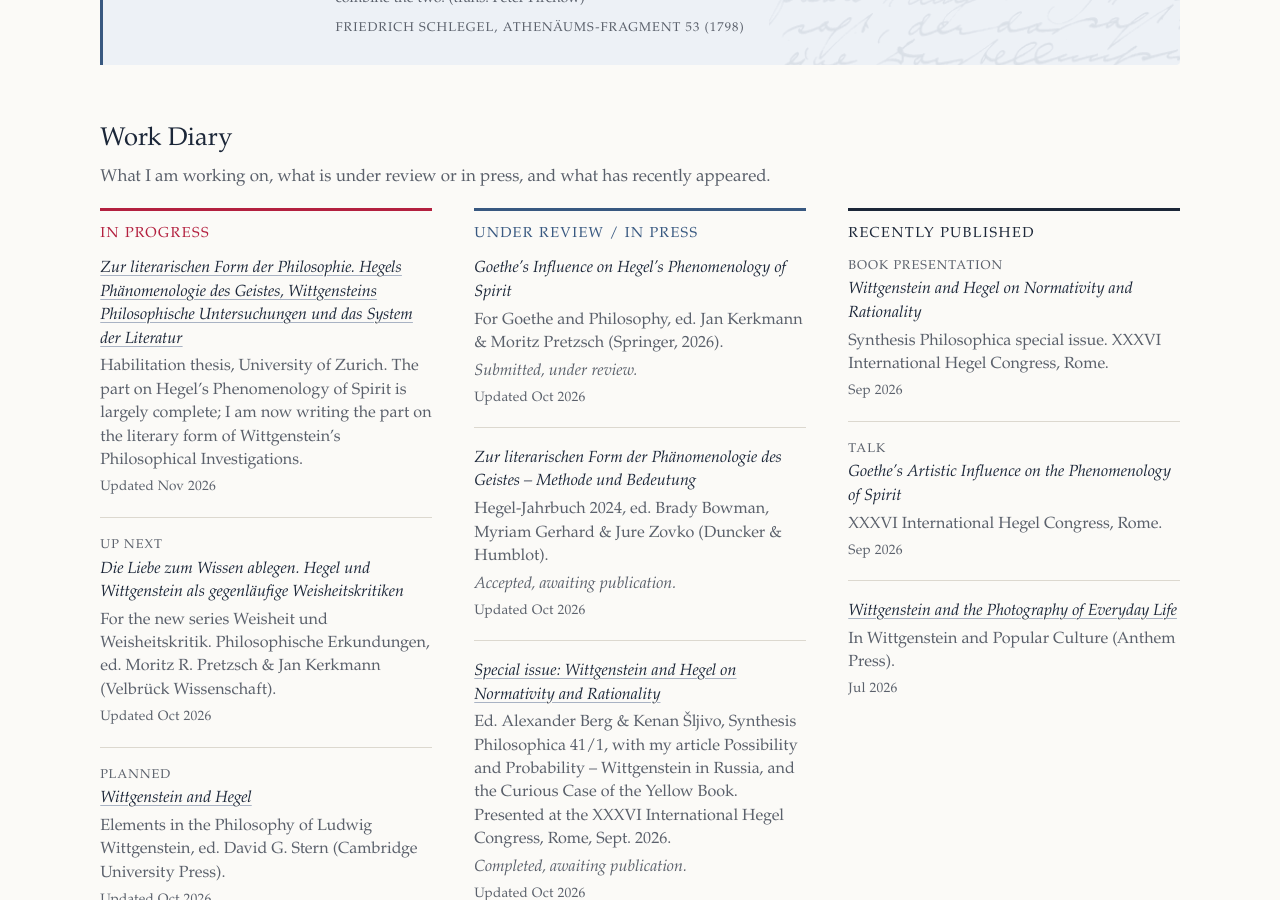
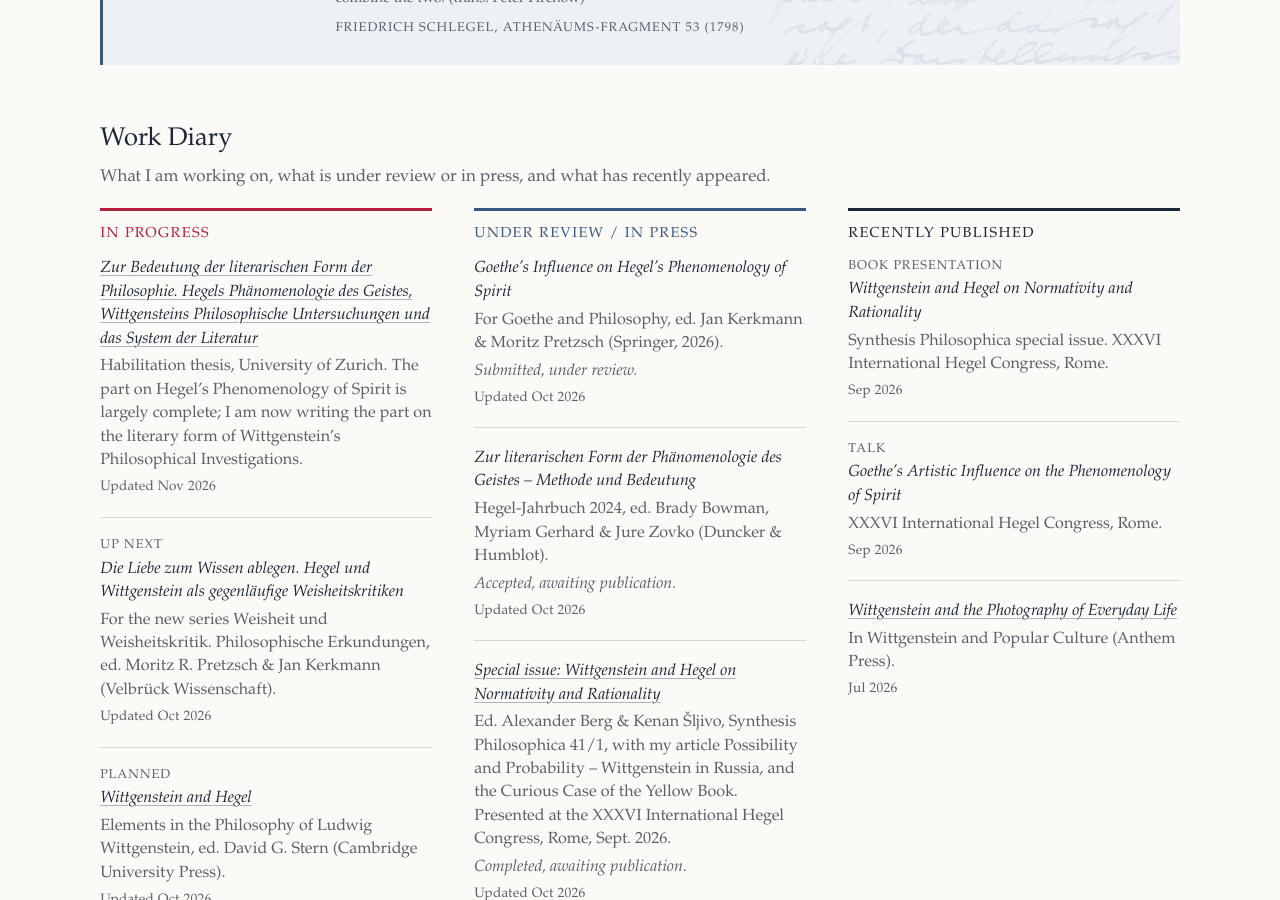
Before and after one commit to dralexanderberg/website, a Jekyll site: the page built from index.html, in a window 1280 px wide and 900 px high, scrolled down 959 px. Built offline with Jekyll 4.4.1, drawn with Linux system fonts in a browser that asks for light colours.

Commit message:
Habilitation: title "Zur Bedeutung der literarischen Form der Philosophie"
"Zur Bedeutung der literarischen Form der Philosophie. Hegels Phänomenologie
des Geistes, Wittgensteins Philosophische Untersuchungen und das System der
Literatur" on the Research page, in the Work Diary (entry dated 5 Nov 2026)
and in the CV data (the CV page stays switched off).

Co-Authored-By: Claude Opus 5.5 <noreply@anthropic.com>
Claude-Session: https://claude.ai/code/session_01DaTNutaFvg9aFZdq3qhdu7

```diff
--- a/_data/cv.yml
+++ b/_data/cv.yml
@@ -56,7 +56,7 @@ education:
 - years: in progress
   title: Habilitation
   place: University of Zurich
-  note: "Thesis: *Zur literarischen Form der Philosophie. Hegels Phänomenologie des Geistes, Wittgensteins Philosophische Untersuchungen und das System der Literatur*"
+  note: "Thesis: *Zur Bedeutung der literarischen Form der Philosophie. Hegels Phänomenologie des Geistes, Wittgensteins Philosophische Untersuchungen und das System der Literatur*"
   url: /research/#habilitation
 
 - years: "2018"
--- a/_data/diary.yml
+++ b/_data/diary.yml
@@ -27,8 +27,8 @@
 # ---------------------------------------------------------------- In progress
 
 - stage: progress
-  date: 2026-11-04
-  title: Zur literarischen Form der Philosophie. Hegels Phänomenologie des Geistes, Wittgensteins Philosophische Untersuchungen und das System der Literatur
+  date: 2026-11-05
+  title: Zur Bedeutung der literarischen Form der Philosophie. Hegels Phänomenologie des Geistes, Wittgensteins Philosophische Untersuchungen und das System der Literatur
   note: Habilitation thesis, University of Zurich. The part on Hegel’s Phenomenology of Spirit is largely complete; I am now writing the part on the literary form of Wittgenstein’s Philosophical Investigations.
   link: /research/#habilitation    # what the thesis is about: on the Research page
 
--- a/_data/research.yml
+++ b/_data/research.yml
@@ -47,7 +47,7 @@ fields:
 
 habilitation:
   heading: Where both fields meet
-  title: Zur literarischen Form der Philosophie. Hegels Phänomenologie des Geistes, Wittgensteins Philosophische Untersuchungen und das System der Literatur
+  title: Zur Bedeutung der literarischen Form der Philosophie. Hegels Phänomenologie des Geistes, Wittgensteins Philosophische Untersuchungen und das System der Literatur
   note: Habilitation thesis, University of Zurich
   text: |-
     My habilitation thesis brings both fields together. It systematizes and integrates the different methods of literary-philosophical research to make them more productive for philosophical inquiry and problem-solving. It is grounded in the idea of a “system of literature” as a methodological foundation for understanding philosophical writings, and tests the method on the main works of Hegel and Wittgenstein: the *Phenomenology of Spirit* and the *Philosophical Investigations*.
```
